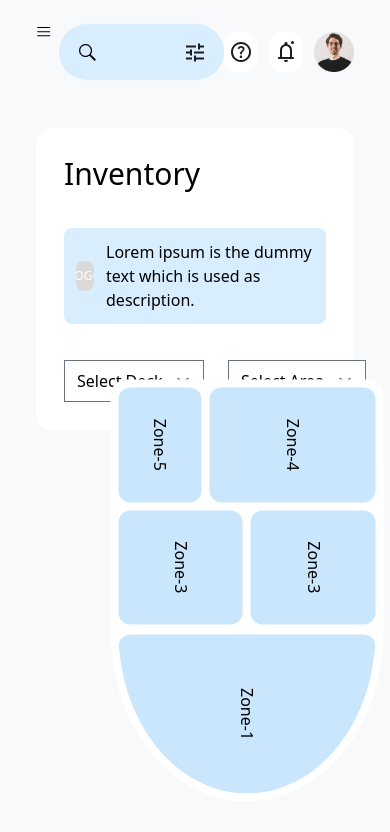
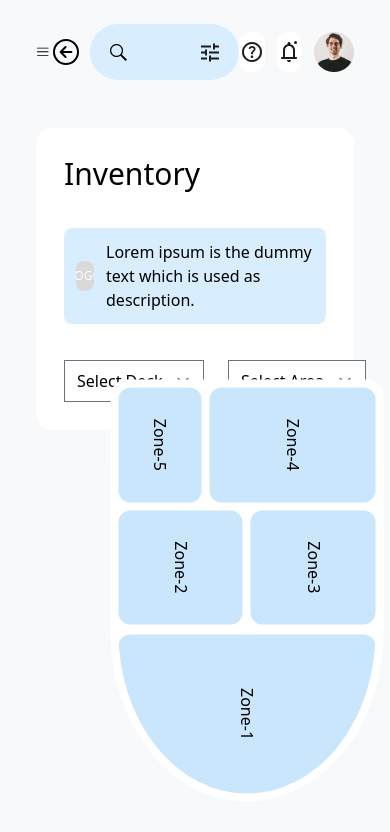
Before and after one commit to shivangbirla/narwahal_og, a React (Create React App) app: page / in a window 390 px wide. Shown: the top 832 px of the page. Built offline with nearby package versions, Linux system fonts and the light colour scheme.

Commit message:
some more changes

```diff
--- a/src/componenets/Base.jsx
+++ b/src/componenets/Base.jsx
@@ -23,7 +23,6 @@ const Base = () => {
   //     navigate("/zone")
   //   }, 1000);
   // };
-  ;
   const handleClick = (zone) => {
     navigate({
       pathname: "/zone",
@@ -63,7 +62,7 @@ const Base = () => {
             onClick={() => handleClick("2")}
             className="w-full h-1/2 rounded-xl bg-[#C9E6FD] hover:bg-sky-300 hover:border-sky-800 hover:border"
           >
-            Zone-3
+            Zone-2
           </button>
         </div>
       </div>
--- a/src/componenets/Box.jsx
+++ b/src/componenets/Box.jsx
@@ -12,9 +12,9 @@ const Box = ({ box, index }) => {
   return (
     <div className="flex flex-col gap-[3px] w-full h-full">
       {box?.length > 1 ? (
-        <div className=" w-full h-1/2">
+        <div className="w-full h-1/2">
           <div
-            className="w-2/3 h-full mx-auto flex justify-center items-center text-sm font-bold text-white bg-amber-800"
+            className="w-2/3 h-full mx-auto flex justify-center items-center text-sm font-bold text-white bg-amber-800 rounded-lg"
             onClick={() => {
               handleClick(box[1]);
             }}
@@ -29,7 +29,7 @@ const Box = ({ box, index }) => {
       {!!box &&
         (box[0].type === "metal" ? (
           <div
-            className="bg-slate-600 h-1/2 w-5/6 mx-auto flex justify-center items-center text-sm font-bold text-white"
+            className="bg-slate-600 h-1/2 w-5/6 mx-auto flex justify-center items-center text-sm font-bold text-white rounded-lg"
             onClick={() => {
               handleClick(box[0]);
             }}
@@ -38,7 +38,7 @@ const Box = ({ box, index }) => {
           </div>
         ) : (
           <div
-            className="w-2/3 h-1/2 mx-auto flex justify-center items-center text-sm font-bold text-white bg-amber-800 "
+            className="w-2/3 h-1/2 mx-auto flex justify-center items-center text-sm font-bold text-white bg-amber-800 rounded-lg"
             onClick={() => {
               handleClick(box[0]);
             }}
--- a/src/componenets/Inventory.jsx
+++ b/src/componenets/Inventory.jsx
@@ -100,14 +100,14 @@ const Inventory = ({ isZone = false }) => {
         ) : (
           <div className="flex gap-6">
             <select value={deck} onChange={(e) => setDeck(e.target.value)}>
-              <option > Select Deck</option>
+              <option> Select Deck</option>
               {deckotions.map((option) => (
                 <option value={option.value}>{option.label}</option>
               ))}
             </select>
             {/* <Select options={deckotions } label={"Deck"} value={deck} /> */}
             <select value={area} onChange={(e) => setArea(e.target.value)}>
-              <option > Select Area</option>
+              <option>Select Area</option>
               {Areaotions.map((option) => (
                 <option value={option.value}>{option.label}</option>
               ))}
--- a/src/componenets/Navbar.jsx
+++ b/src/componenets/Navbar.jsx
@@ -2,26 +2,32 @@ import React, { useContext, useState } from "react";
 import { AiOutlineSearch } from "react-icons/ai";
 import question from "../assets/questionmark.png";
 import hamburgeralt from "../assets/alternateHamburgerMenu.svg";
-import questionWithOutline from "../assets/questionwithround.svg"
-import bell from "../assets/bell.svg"
-import avatar from "../assets/avatar.png"
+import questionWithOutline from "../assets/questionwithround.svg";
+import bell from "../assets/bell.svg";
+import avatar from "../assets/avatar.png";
 import { MainContext } from "./Context";
-
+import { IoArrowBackCircleOutline } from "react-icons/io5";
+import { useNavigate } from "react-router-dom";
 
 const Navbar = ({ searchValue, setSearchValue }) => {
   const [selectedArea, setSelectedArea] = useState("areaa");
-
+  const navigate = useNavigate();
   const { open, setOpen } = useContext(MainContext);
-
 
   const handleAreaClick = (area) => {
     setSearchValue(area);
     setSelectedArea(area);
   };
 
+  const goBack = () => {
+    navigate(-1);
+  };
   return (
-    <div className="flex justify-between py-2 my-4 ">
-      <div className=" lg:hidden w-[17px] h-full flex items-center justify-center" onClick={()=>setOpen(true)}>
+    <div className="flex justify-between py-2 my-4 items-center">
+      <div
+        className=" lg:hidden w-[17px] h-full flex items-center justify-center"
+        onClick={() => setOpen(true)}
+      >
         <svg
           className="w-full h-full my-auto"
           viewBox="0 0 15 15"
@@ -36,12 +42,25 @@ const Navbar = ({ searchValue, setSearchValue }) => {
           ></path>
         </svg>
       </div>
+      <div>
+        <IoArrowBackCircleOutline
+          onClick={goBack}
+          className="w-[32px] h-[32px] cursor-pointer"
+        />
+      </div>
       <div className="flex ml-2 sm:ml-auto rounded-full bg py-2 px-5 bg-[#D8EEFF] w-[56%] justify-between items-center">
         <img src={question} alt="" className="w-[17px] h-[17px]" />
         <input
           type="text"
-          className="px-3 bg-inherit outline-none border-none  w-full focus:outline-none"
-          src=""
+          style={{
+            padding: "0.5rem",
+            backgroundColor: "inherit",
+            width: "100%",
+            border: "none",
+            outline: "none",
+            borderBottom: "none",
+            boxShadow: "none",
+          }}
         />
         <img src={hamburgeralt} alt="" />
       </div>
--- a/src/componenets/Sidebar.jsx
+++ b/src/componenets/Sidebar.jsx
@@ -66,7 +66,6 @@ const Sidebar = () => {
               onClick={() => handleItemClick(item.alt)}
             >
               <div className="flex justify-center items-center rounded-xl bg-white w-[35px] h-[35px] ">
-
                 <img
                   src={item.img}
                   alt={item.alt}
@@ -92,7 +91,7 @@ const Sidebar = () => {
           <button
             className={`w-[214px] h-[40px] bg-white rounded-xl ml-4 mt-2 cursor-pointer ${
               selectedItem === "documentation"
-                  ? "active:scale-90 transition-all duration-100 ease-in-out shadow-md"
+                ? "active:scale-95 transition-all duration-20 ease-in-out shadow-md"
                 : ""
             }`}
             onClick={() => setSelectedItem("documentation")}
```
Also changed, not shown: src/componenets/Zone.jsx (+8 -12 lines). Lines whose indentation alone changed are shown as unchanged.
